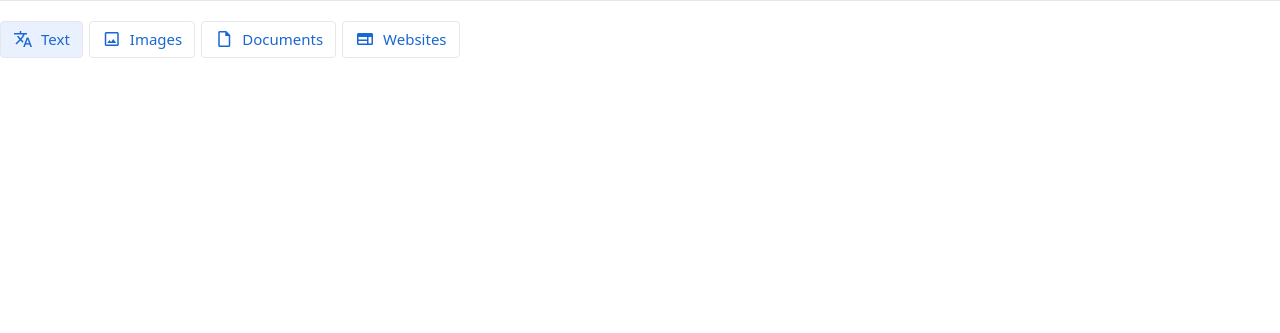
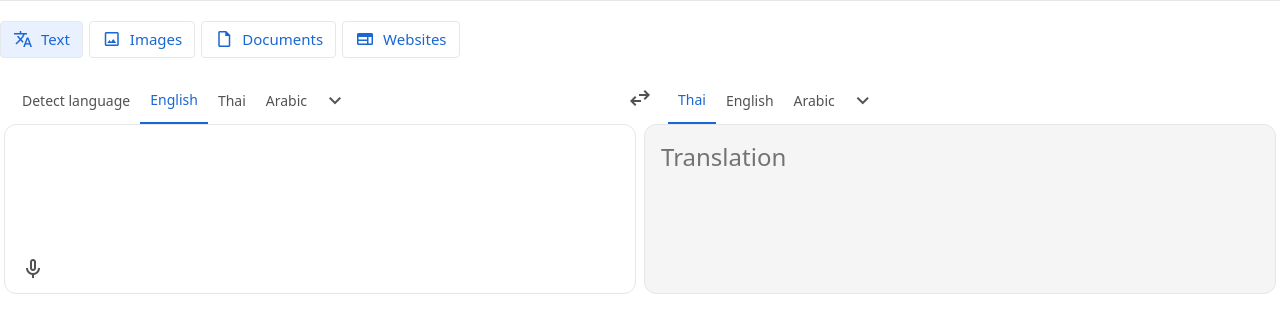
Before and after one commit to idealkritarat/google-translate, a plain HTML site: page index.html in a window 1280 px wide. Shown: the part 63-396 px from the top of the page. Drawn offline with nearby package versions, Linux system fonts and the light colour scheme.

Commit message:
finish translate section

```diff
--- a/index.html
+++ b/index.html
@@ -68,6 +68,44 @@
                     </div>
                 </div>
             </section>
+            <section>
+                <div class="grid grid-cols-2 h-20 mt-5">
+                    <div class="px-1">
+                        <div class="flex items-center ms-2">
+                            <div class="px-2.5 py-3 text-neutral-600 cursor-pointer hover:bg-neutral-100 text-sm">Detect language</div>
+                            <div class="px-2.5 py-3 text-[#1967D2] border-b-2 border-b-[#1967D2] cursor-pointer hover:bg-[#F7FAFE] text-sm">English</div>
+                            <div class="px-2.5 py-3 text-neutral-600 cursor-pointer hover:bg-neutral-100 text-sm">Thai</div>
+                            <div class="px-2.5 py-3 text-neutral-600 cursor-pointer hover:bg-neutral-100 text-sm">Arabic</div>
+                            <span class="material-symbols-outlined text-neutral-600 hover:bg-neutral-100 cursor-pointer p-1.5 rounded-full size-fit">
+                                keyboard_arrow_down
+                            </span>
+                        </div>
+                        <div class="border h-[170px] rounded-xl relative p-4">
+                            <label class="absolute left-0 top-0 w-full h-full" for="q-word"></label>
+                            <input type="text" class="outline-none w-full text-2xl" id="q-word">
+                            <span class="absolute bottom-1 left-2 material-symbols-outlined text-neutral-600 hover:bg-neutral-100 cursor-pointer p-2 rounded-full size-fit">
+                                mic
+                            </span>
+                        </div>
+                    </div>
+                    <span class="fixed left-[50%] -translate-x-[50%] material-symbols-outlined text-neutral-600 hover:bg-neutral-100 cursor-pointer p-2 rounded-full size-fit">
+                        swap_horiz
+                    </span>
+                    <div class="px-1">
+                        <div class="flex items-center ms-6">
+                            <div class="px-2.5 py-3 text-[#1967D2] border-b-2 border-b-[#1967D2] cursor-pointer hover:bg-[#F7FAFE] text-sm">Thai</div>
+                            <div class="px-2.5 py-3 text-neutral-600 cursor-pointer hover:bg-neutral-100 text-sm">English</div>
+                            <div class="px-2.5 py-3 text-neutral-600 cursor-pointer hover:bg-neutral-100 text-sm">Arabic</div>
+                            <span class="material-symbols-outlined text-neutral-600 hover:bg-neutral-100 cursor-pointer p-1.5 rounded-full size-fit">
+                                keyboard_arrow_down
+                            </span>
+                        </div>
+                        <div class="border h-[170px] rounded-xl bg-[#F5F5F5] p-4">
+                            <span class="text-neutral-500 text-2xl">Translation</span>
+                        </div>
+                    </div>
+                </div>
+            </section>
         </div>
     </main>
 </body>
```
